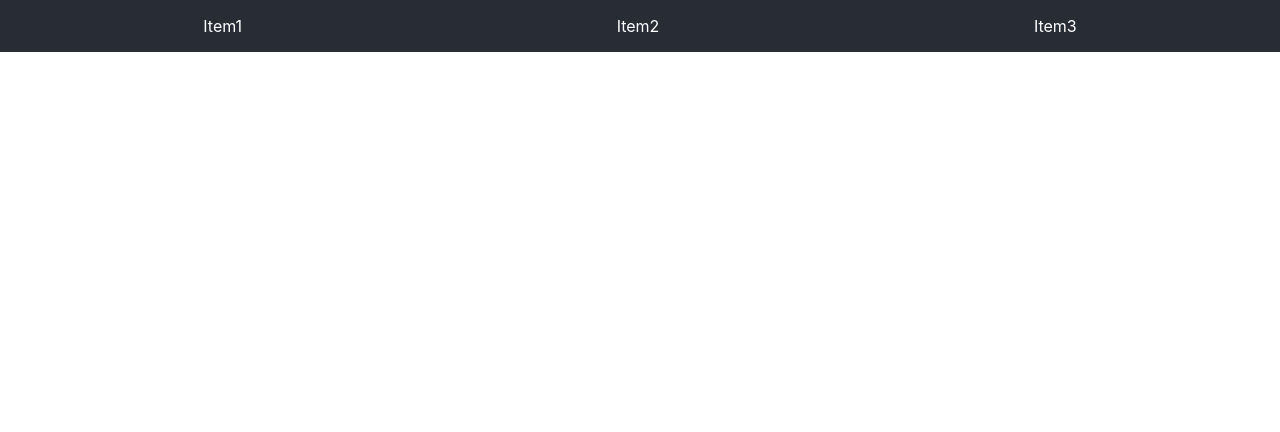
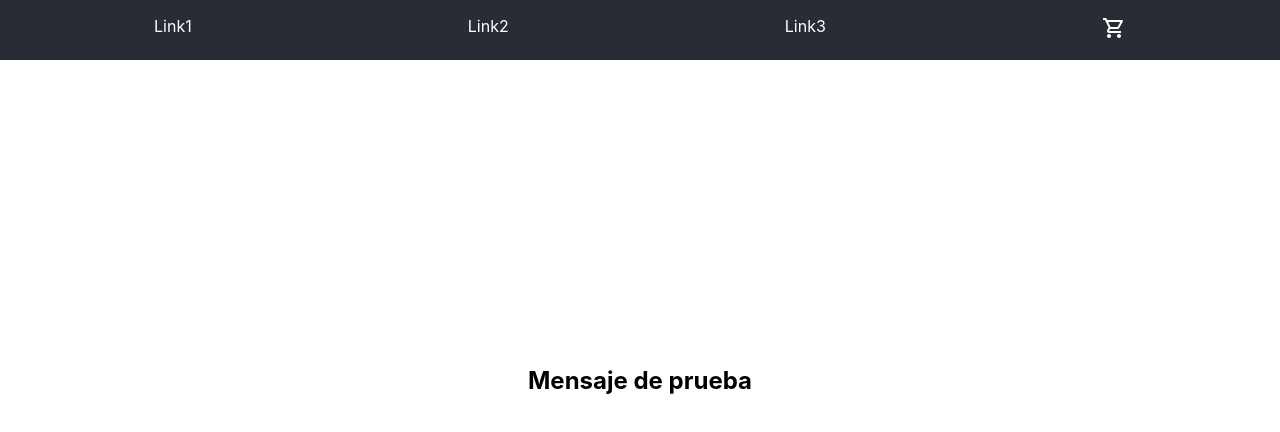
Before and after one commit to arielabaruffaldi/plantit, a React (Create React App) app: page / in a window 1280 px wide. Shown: the top 432 px of the page. Built offline with nearby package versions, Linux system fonts and the light colour scheme.

Commit message:
entrega 4

```diff
--- a/package.json
+++ b/package.json
@@ -3,12 +3,16 @@
   "version": "0.1.0",
   "private": true,
   "dependencies": {
+    "@material-ui/core": "^4.11.0",
+    "@material-ui/icons": "^4.9.1",
     "@testing-library/jest-dom": "^4.2.4",
     "@testing-library/react": "^9.5.0",
     "@testing-library/user-event": "^7.2.1",
+    "material-ui-icons": "^1.0.0-beta.36",
     "react": "^16.13.1",
     "react-dom": "^16.13.1",
-    "react-scripts": "3.4.1"
+    "react-scripts": "3.4.1",
+    "styled-components": "^5.1.1"
   },
   "scripts": {
     "start": "react-scripts start",
--- a/src/App.js
+++ b/src/App.js
@@ -1,15 +1,15 @@
-import React from 'react';
-import logo from './logo.svg';
-import './App.css';
-import NavBar from './components/NavBar/NavBar';
-
+import React from "react";
+import "./App.css";
+import NavBar from "./common/NavBar/NavBar";
+import Home from "./page/Home";
 
 function App() {
   return (
     <div className="App">
       <header className="App-header">
-        <NavBar></NavBar>
+        <NavBar />
       </header>
+      <Home greeting="Mensaje de prueba"></Home>
     </div>
   );
 }
--- /dev/null
+++ b/src/common/NavBar/NavBar.js
@@ -0,0 +1,61 @@
+import React from "react";
+import CartIcon from "./../../components/CartIcon";
+import styled from "styled-components";
+
+const navItems = [
+  {
+    text: "Link1",
+    href: "#"
+  },
+  {
+    text: "Link2",
+    href: "#"
+  },
+  {
+    text: "Link3",
+    href: "#"
+  }
+];
+
+const NavBar = ({ children }) => {
+  return (
+    <Nav>
+      <Ul>
+        {navItems.map(function (item) {
+          return (
+            <Li>
+              <A href="#">{item.text}</A>
+            </Li>
+          );
+        })}
+        <Li>
+          <A href="#">
+            <CartIcon />
+          </A>
+        </Li>
+      </Ul>
+    </Nav>
+  );
+};
+
+export default NavBar;
+
+const Nav = styled.nav`
+  width: 100%;
+  padding: 1em;
+`;
+
+const Ul = styled.ul`
+  display: flex;
+  width: 100%;
+  justify-content: space-around;
+`;
+
+const Li = styled.li`
+  list-style: none;
+`;
+
+const A = styled.a`
+  color: white;
+  text-decoration: none;
+`;
--- /dev/null
+++ b/src/components/CartIcon.js
@@ -0,0 +1,14 @@
+import React from "react";
+import ShoppingCartOutlinedIcon from "@material-ui/icons/ShoppingCartOutlined";
+
+const CartIcon = () => {
+  return (
+    <div>
+      <ShoppingCartOutlinedIcon
+        style={{ fill: "#ffffff" }}
+      ></ShoppingCartOutlinedIcon>
+    </div>
+  );
+};
+
+export default CartIcon;
--- a/src/components/NavBar/NavBar.css
+++ /dev/null
@@ -1,19 +0,0 @@
-nav{
-    width: 100%;
-    padding: 1em;
-}
-
-nav ul{
-    display: flex;
-    width: 100%;
-    justify-content: space-around;
-}
-
-nav ul li{
-    list-style: none;
-}
-
-nav ul li a{
-    color: white;
-    text-decoration: none;
-}
--- a/src/components/NavBar/NavBar.js
+++ /dev/null
@@ -1,23 +0,0 @@
-import React from 'react';
-import './NavBar.css'
-
-const NavBar = () => {
-
-    return (
-        <nav>
-            <ul>
-                <li>
-                    <a href='#'>Item1</a>
-                </li>
-                <li>
-                    <a href='#'>Item2</a>
-                </li>
-                <li>
-                    <a href='#'>Item3</a>
-                </li>
-            </ul>
-        </nav>
-    )
-}
-
-export default NavBar;
--- /dev/null
+++ b/src/page/Home.js
@@ -0,0 +1,21 @@
+import React from 'react';
+import styled from "styled-components";
+
+
+const Home = ({greeting}) => {
+    return (
+        <Section className='home'>
+            <h1> {greeting} </h1>
+        </Section>
+    )
+}
+
+export default Home;
+
+const Section = styled.section`
+    min-height: 80vh;
+    display: flex;
+    justify-content: center;
+    text-transform: center;
+    align-items: center
+`
```
Also changed, not shown: 1 other file (tests, documents, lock files or other folders).
